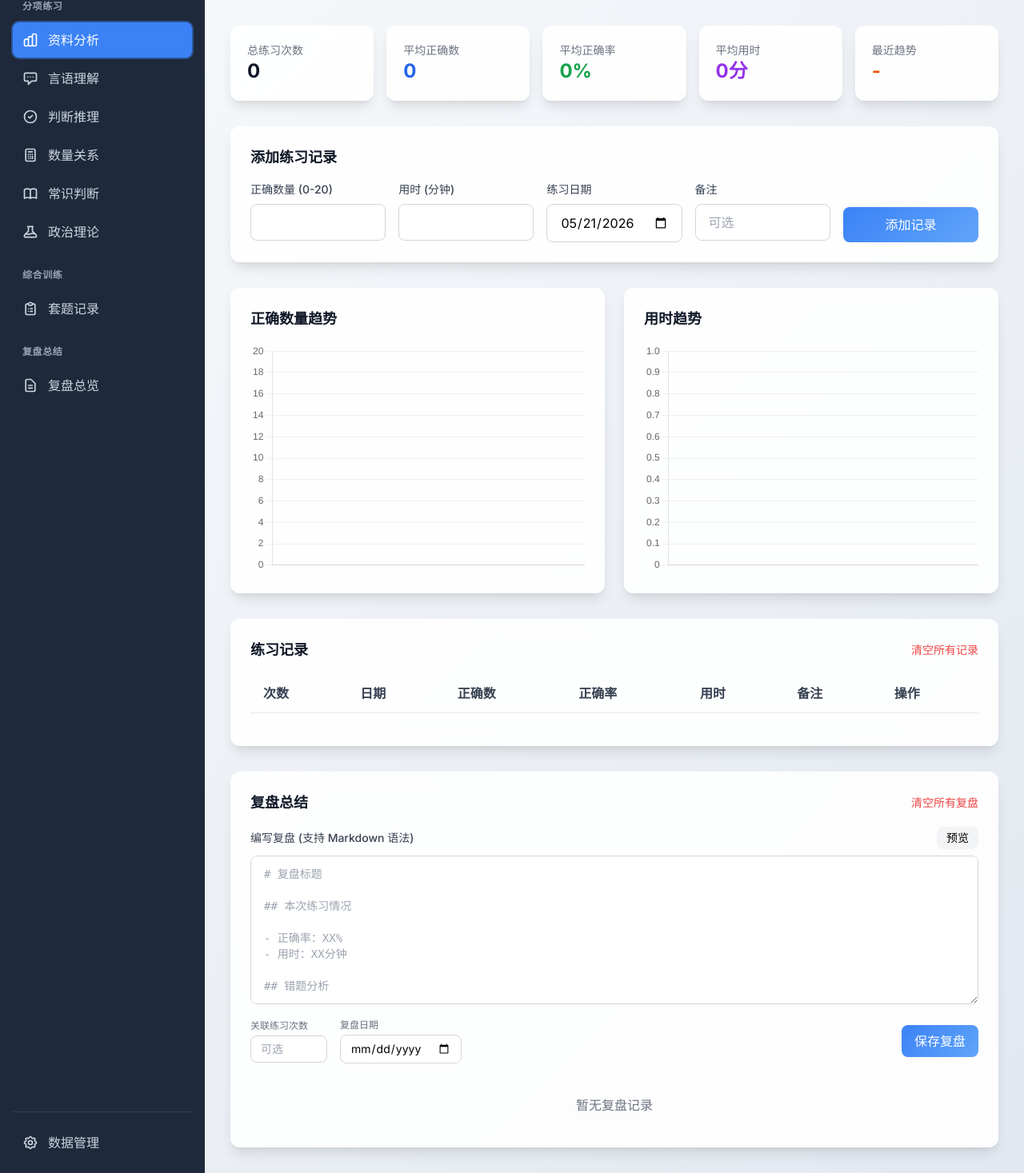
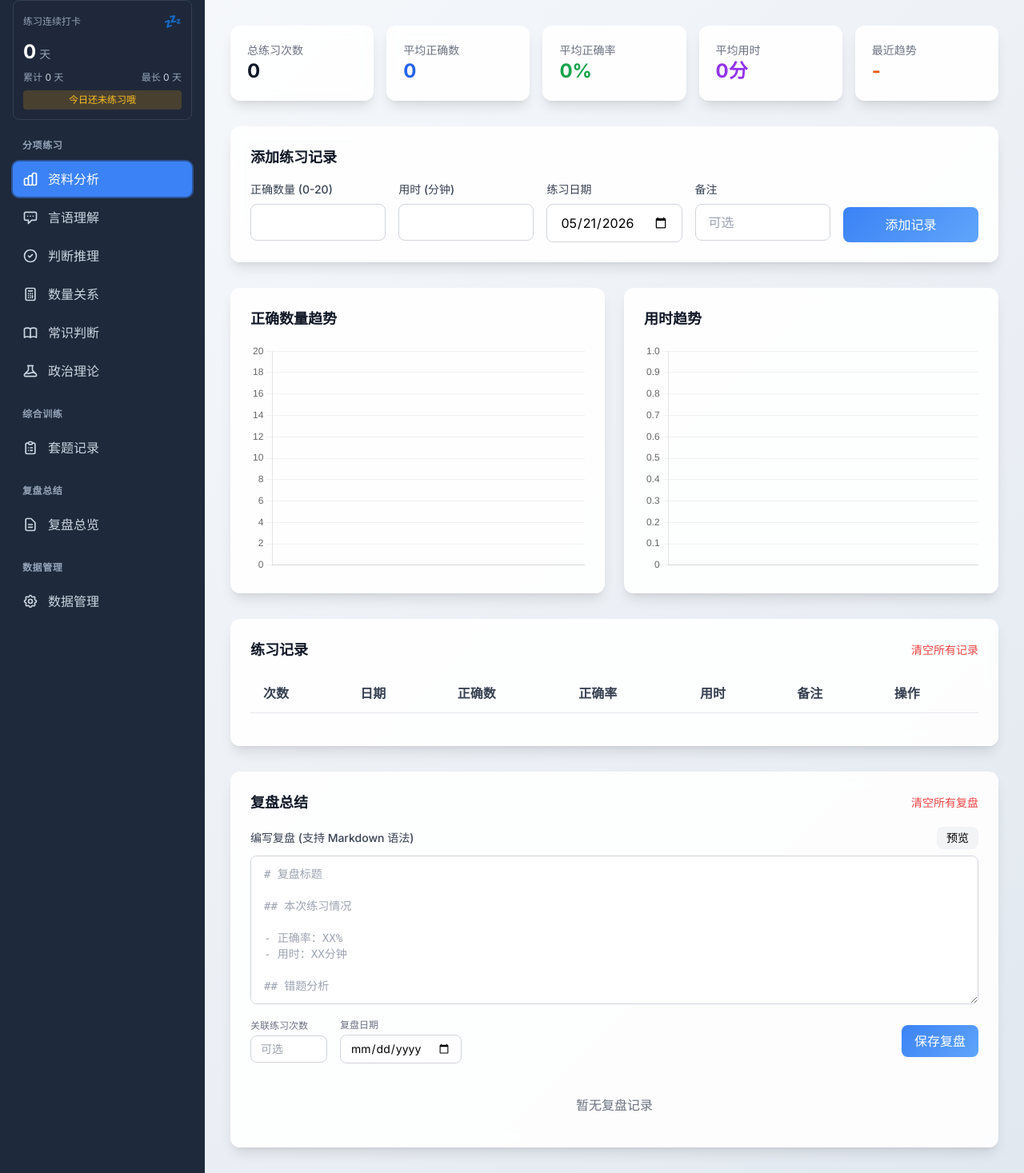
Before and after one commit to Lee-hyun-R/analysis_tracker, a Flask app: page / in a window 1280 px wide. Shown: the part 100-1567 px from the top of the page at 80% size. Run offline with Flask 3, Linux system fonts and the light colour scheme; data that the repository does not hold is empty; some libraries are stand-ins or nearby versions.

Commit message:
feat: 添加连续打卡统计 & 修复分页不从第1页开始的bug
- 新增 /api/streak 接口，计算连续打卡天数、累计天数、最长连续天数
- 侧边栏显示打卡状态（火焰emoji随连续天数变化，今日是否已打卡）
- 添加/删除记录时自动刷新打卡统计
- 修复打开页面时记录表跳到最后一页的bug，改为始终从第1页开始
- 侧边栏改为独立滚动，数据管理移至复盘总结下方
- 更新 AGENTS.md

```diff
--- a/app.py
+++ b/app.py
@@ -444,5 +444,70 @@ def get_module_stats(module):
         'trend': trend
     })
 
+@app.route('/api/streak', methods=['GET'])
+def get_streak():
+    from datetime import datetime, timedelta
+
+    all_dates = set()
+
+    for module in MODULES:
+        records = load_data(module)
+        for r in records:
+            if 'date' in r:
+                all_dates.add(r['date'])
+
+    mock_records = load_mock_data()
+    for r in mock_records:
+        if 'date' in r:
+            all_dates.add(r['date'])
+
+    if not all_dates:
+        return jsonify({
+            'current_streak': 0,
+            'longest_streak': 0,
+            'total_days': 0,
+            'today_practiced': False
+        })
+
+    sorted_dates = sorted(all_dates, reverse=True)
+    today = datetime.now().strftime('%Y-%m-%d')
+    yesterday = (datetime.now() - timedelta(days=1)).strftime('%Y-%m-%d')
+
+    today_practiced = today in all_dates
+
+    current_streak = 0
+    if today_practiced:
+        check_date = datetime.now()
+    elif yesterday in all_dates:
+        check_date = datetime.now() - timedelta(days=1)
+    else:
+        check_date = None
+
+    if check_date:
+        while check_date.strftime('%Y-%m-%d') in all_dates:
+            current_streak += 1
+            check_date -= timedelta(days=1)
+
+    longest_streak = 0
+    if sorted_dates:
+        sorted_asc = sorted(all_dates)
+        streak = 1
+        for i in range(1, len(sorted_asc)):
+            prev = datetime.strptime(sorted_asc[i-1], '%Y-%m-%d')
+            curr = datetime.strptime(sorted_asc[i], '%Y-%m-%d')
+            if (curr - prev).days == 1:
+                streak += 1
+            else:
+                longest_streak = max(longest_streak, streak)
+                streak = 1
+        longest_streak = max(longest_streak, streak)
+
+    return jsonify({
+        'current_streak': current_streak,
+        'longest_streak': longest_streak,
+        'total_days': len(all_dates),
+        'today_practiced': today_practiced
+    })
+
 if __name__ == '__main__':
     app.run(host='0.0.0.0', debug=True, port=8080)
--- a/templates/index.html
+++ b/templates/index.html
@@ -275,13 +275,35 @@
 </head>
 <body class="flex">
     <!-- Sidebar -->
-    <aside class="sidebar w-64 min-h-screen p-4 flex flex-col">
+    <aside class="sidebar w-64 min-h-screen p-4 flex flex-col overflow-y-auto">
         <div class="mb-8">
             <h1 class="text-white text-xl font-bold">国考行测追踪</h1>
             <p class="text-slate-400 text-sm mt-1">练习记录与分析</p>
         </div>
 
         <nav class="flex-1">
+            <!-- Streak Display -->
+            <div id="streakDisplay" class="mb-6 px-3 py-3 rounded-lg bg-slate-800/50 border border-slate-700">
+                <div class="flex items-center justify-between mb-2">
+                    <span class="text-xs text-slate-400">练习连续打卡</span>
+                    <span id="streakFire" class="text-lg"></span>
+                </div>
+                <div class="flex items-baseline space-x-1 mb-2">
+                    <span id="streakCount" class="text-2xl font-bold text-white">0</span>
+                    <span class="text-sm text-slate-400">天</span>
+                </div>
+                <div class="flex justify-between text-xs text-slate-400">
+                    <span>累计 <span id="streakTotal" class="text-slate-300">0</span> 天</span>
+                    <span>最长 <span id="streakLongest" class="text-slate-300">0</span> 天</span>
+                </div>
+                <div id="streakToday" class="mt-2 text-xs text-center py-1 rounded bg-emerald-500/20 text-emerald-400 hidden">
+                    今日已打卡
+                </div>
+                <div id="streakMissed" class="mt-2 text-xs text-center py-1 rounded bg-amber-500/20 text-amber-400 hidden">
+                    今日还未练习哦
+                </div>
+            </div>
+
             <div class="text-slate-400 text-xs font-semibold uppercase tracking-wider mb-3 px-3">分项练习</div>
 
             <a href="#" class="sidebar-item active flex items-center text-white rounded-lg px-3 py-2.5 mb-1" data-page="ziliao">
@@ -343,17 +365,17 @@
                 </svg>
                 复盘总览
             </a>
-        </nav>
-
-        <div class="mt-auto pt-4 border-t border-slate-700">
-            <a href="#" class="sidebar-item flex items-center text-slate-300 rounded-lg px-3 py-2.5" data-page="settings">
+
+            <div class="text-slate-400 text-xs font-semibold uppercase tracking-wider mb-3 mt-6 px-3">数据管理</div>
+
+            <a href="#" class="sidebar-item flex items-center text-slate-300 rounded-lg px-3 py-2.5 mb-1" data-page="settings">
                 <svg class="w-5 h-5 mr-3" fill="none" stroke="currentColor" viewBox="0 0 24 24">
                     <path stroke-linecap="round" stroke-linejoin="round" stroke-width="2" d="M10.325 4.317c.426-1.756 2.924-1.756 3.35 0a1.724 1.724 0 002.573 1.066c1.543-.94 3.31.826 2.37 2.37a1.724 1.724 0 001.066 2.573c1.756.426 1.756 2.924 0 3.35a1.724 1.724 0 00-1.066 2.573c.94 1.543-.826 3.31-2.37 2.37a1.724 1.724 0 00-2.573 1.066c-.426 1.756-2.924 1.756-3.35 0a1.724 1.724 0 00-2.573-1.066c-1.543.94-3.31-.826-2.37-2.37a1.724 1.724 0 00-1.066-2.573c-1.756-.426-1.756-2.924 0-3.35a1.724 1.724 0 001.066-2.573c-.94-1.543.826-3.31 2.37-2.37.996.608 2.296.07 2.572-1.065z"></path>
                     <path stroke-linecap="round" stroke-linejoin="round" stroke-width="2" d="M15 12a3 3 0 11-6 0 3 3 0 016 0z"></path>
                 </svg>
                 数据管理
             </a>
-        </div>
+        </nav>
     </aside>
 
     <!-- Main Content -->
@@ -837,7 +859,7 @@
             try {
                 const response = await fetch(`/api/${module}/records`);
                 currentRecords = await response.json();
-                modulePageNum = Math.max(1, Math.ceil(currentRecords.length / PAGE_SIZE));
+                modulePageNum = 1;
                 updateModuleCharts();
                 updateModuleTable();
                 updateModuleStats();
@@ -867,6 +889,7 @@
                     document.getElementById('addRecordForm').reset();
                     document.getElementById('practiceDate').valueAsDate = new Date();
                     loadModuleData(currentPage);
+                    loadStreak();
                 }
             } catch (error) {
                 console.error('Error adding record:', error);
@@ -1093,7 +1116,7 @@
             try {
                 const response = await fetch('/api/mock/records');
                 mockRecords = await response.json();
-                mockPageNum = Math.max(1, Math.ceil(mockRecords.length / PAGE_SIZE));
+                mockPageNum = 1;
                 updateMockCharts();
                 updateMockTable();
                 updateMockStats();
@@ -1130,6 +1153,7 @@
                     document.getElementById('addMockForm').reset();
                     document.getElementById('mockDate').valueAsDate = new Date();
                     loadMockData();
+                    loadStreak();
                 }
             } catch (error) {
                 console.error('Error adding mock record:', error);
@@ -1333,6 +1357,50 @@
         document.getElementById('practiceDate').valueAsDate = new Date();
         document.getElementById('mockDate').valueAsDate = new Date();
         navigateTo('ziliao');
+        loadStreak();
+
+        async function loadStreak() {
+            try {
+                const response = await fetch('/api/streak');
+                const data = await response.json();
+
+                const streakCount = document.getElementById('streakCount');
+                const streakFire = document.getElementById('streakFire');
+                const streakTotal = document.getElementById('streakTotal');
+                const streakLongest = document.getElementById('streakLongest');
+                const streakToday = document.getElementById('streakToday');
+                const streakMissed = document.getElementById('streakMissed');
+
+                streakCount.textContent = data.current_streak;
+                streakTotal.textContent = data.total_days;
+                streakLongest.textContent = data.longest_streak;
+
+                streakCount.className = 'text-2xl font-bold text-white';
+                if (data.current_streak >= 7) {
+                    streakFire.textContent = '🔥';
+                    streakCount.classList.add('text-orange-400');
+                } else if (data.current_streak >= 3) {
+                    streakFire.textContent = '✨';
+                    streakCount.classList.add('text-yellow-400');
+                } else if (data.current_streak > 0) {
+                    streakFire.textContent = '⭐';
+                    streakCount.classList.add('text-blue-400');
+                } else {
+                    streakFire.textContent = '💤';
+                    streakCount.classList.add('text-slate-500');
+                }
+
+                if (data.today_practiced) {
+                    streakToday.classList.remove('hidden');
+                    streakMissed.classList.add('hidden');
+                } else {
+                    streakToday.classList.add('hidden');
+                    streakMissed.classList.remove('hidden');
+                }
+            } catch (error) {
+                console.error('Error loading streak:', error);
+            }
+        }
 
         // Review Functions
         let currentReviews = [];
```
Also changed, not shown: AGENTS.md (+4 -3 lines).
